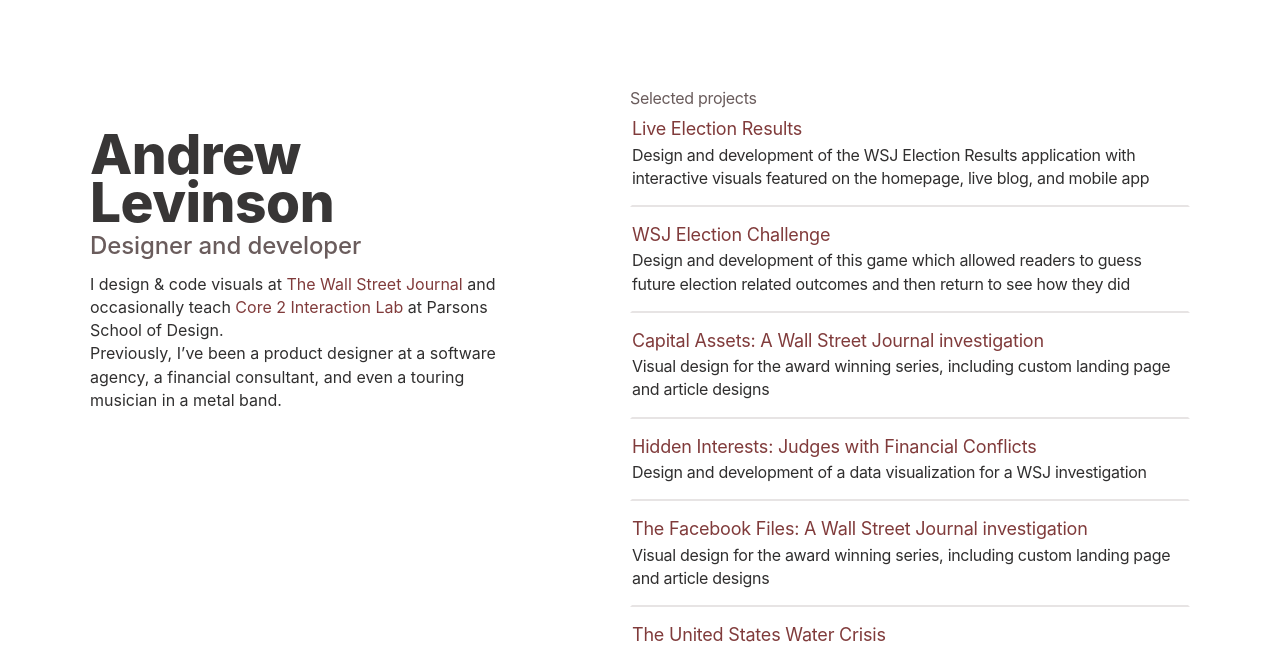
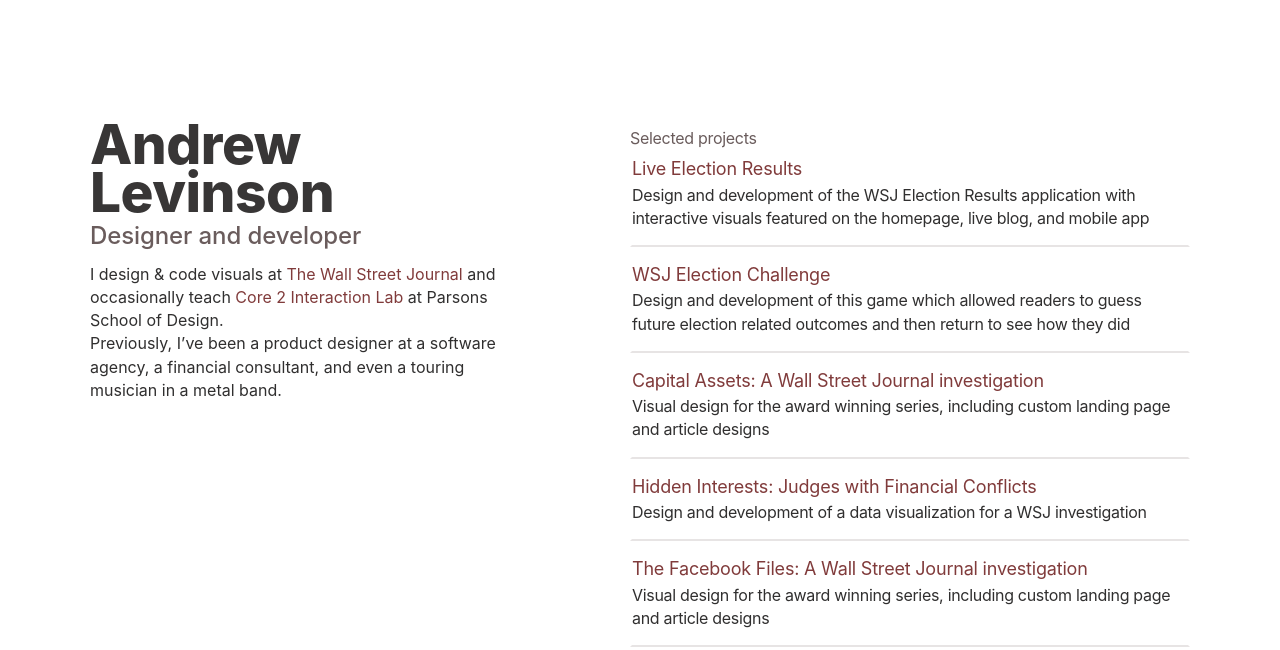
Before and after one commit to AndrewLevinson/portfolio-2022, a plain HTML site: page index.html in a window 1280 px wide. Shown: the top 650 px of the page. Drawn offline with Linux system fonts and the light colour scheme; a script that the page names is missing.

Commit message:
fix margin top

```diff
--- a/css/style.css
+++ b/css/style.css
@@ -103,6 +103,7 @@ main {
   main {
     max-width: 1200px;
     padding: 0 5rem;
+    margin: 12rem auto;
     gap: 100px;
     display: grid;
     grid-template-columns: 40% 1fr;
@@ -110,7 +111,7 @@ main {
 
   header {
     position: sticky;
-    top: 13rem;
+    top: 12rem;
     align-self: start;
     max-width: 420px;
   }
```
